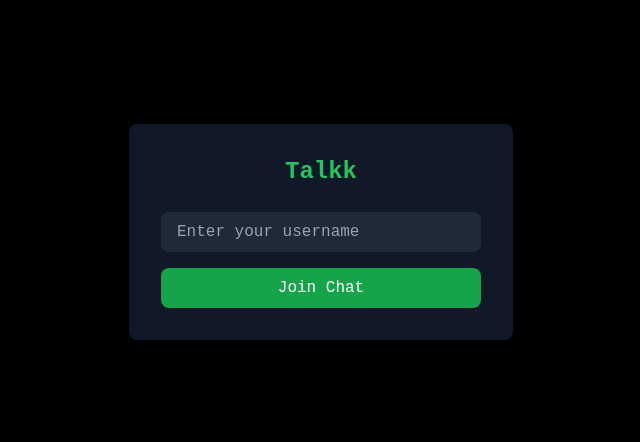
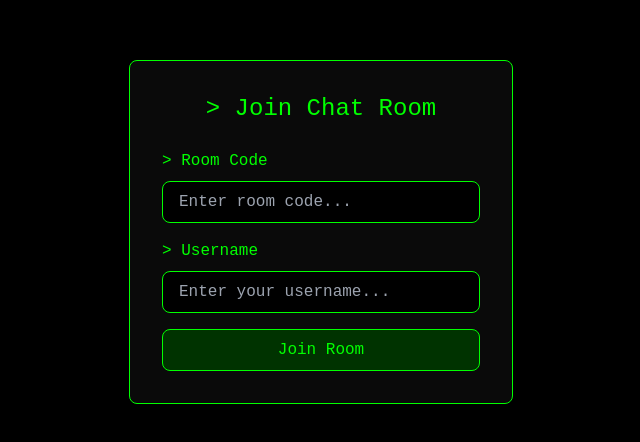
Before and after one commit to ybro2011/Chat, a React (Vite) app in the folder client/: page / in a window 1280 px wide. Shown: the part 168-610 px from the top of the page, without its empty margins (319-959 px from the left). Built offline with nearby package versions, Linux system fonts and the light colour scheme; no server answers.

Commit message:
Add private chat room functionality

```diff
--- a/client/src/App.tsx
+++ b/client/src/App.tsx
@@ -7,10 +7,20 @@ const socket = io(import.meta.env.PROD ? window.location.origin : 'http://localh
 
 function App() {
   const [user, setUser] = useState<string | null>(null);
+  const [room, setRoom] = useState<string | null>(null);
+
+  const handleLogin = (username: string, roomCode: string) => {
+    setUser(username);
+    setRoom(roomCode);
+  };
 
   return (
-    <div className="min-h-screen bg-black text-green-500">
-      {!user ? <Login onLogin={setUser} /> : <Chat user={user} socket={socket} />}
+    <div className="h-screen bg-black">
+      {!user ? (
+        <Login onLogin={handleLogin} />
+      ) : (
+        <Chat user={user} room={room!} socket={socket} />
+      )}
     </div>
   );
 }
--- a/client/src/components/Chat.tsx
+++ b/client/src/components/Chat.tsx
@@ -5,16 +5,19 @@ interface Message {
   user: string;
   text: string;
   time: string;
+  room: string;
 }
 
 interface ChatProps {
   user: string;
+  room: string;
   socket: Socket;
 }
 
-function Chat({ user, socket }: ChatProps) {
+function Chat({ user, room, socket }: ChatProps) {
   const [messages, setMessages] = useState<Message[]>([]);
   const [message, setMessage] = useState('');
+  const [users, setUsers] = useState<string[]>([]);
   const messagesEndRef = useRef<HTMLDivElement>(null);
   const inputRef = useRef<HTMLInputElement>(null);
 
@@ -23,30 +26,37 @@ function Chat({ user, socket }: ChatProps) {
   };
 
   useEffect(() => {
-    socket.emit('join', user);
+    socket.emit('join', { username: user, roomCode: room });
 
     const handleMessage = (msg: Message) => {
-      setMessages(prev => [...prev, {
-        user: msg.user,
-        text: msg.text,
-        time: msg.time
-      }]);
+      if (msg.room === room) {
+        setMessages(prev => [...prev, {
+          user: msg.user,
+          text: msg.text,
+          time: msg.time,
+          room: msg.room
+        }]);
+      }
     };
 
-    const handleUserJoined = (data: { message: string; time: string }) => {
+    const handleUserJoined = (data: { message: string; time: string; users: string[] }) => {
       setMessages(prev => [...prev, {
         user: 'SYSTEM',
         text: data.message,
-        time: data.time
+        time: data.time,
+        room
       }]);
+      setUsers(data.users);
     };
 
-    const handleUserLeft = (data: { message: string; time: string }) => {
+    const handleUserLeft = (data: { message: string; time: string; users: string[] }) => {
       setMessages(prev => [...prev, {
         user: 'SYSTEM',
         text: data.message,
-        time: data.time
+        time: data.time,
+        room
       }]);
+      setUsers(data.users);
     };
 
     socket.on('message', handleMessage);
@@ -58,7 +68,7 @@ function Chat({ user, socket }: ChatProps) {
       socket.off('userJoined', handleUserJoined);
       socket.off('userLeft', handleUserLeft);
     };
-  }, [socket, user]);
+  }, [socket, user, room]);
 
   useEffect(() => {
     scrollToBottom();
@@ -73,7 +83,8 @@ function Chat({ user, socket }: ChatProps) {
     const newMessage: Message = {
       user,
       text: message.trim(),
-      time: new Date().toLocaleTimeString()
+      time: new Date().toLocaleTimeString(),
+      room
     };
 
     try {
@@ -89,6 +100,14 @@ function Chat({ user, socket }: ChatProps) {
 
   return (
     <div className="flex flex-col h-screen bg-black">
+      <div className="p-4 border-b border-[#00ff00] bg-[#0a0a0a]">
+        <div className="text-[#00ff00]">
+          <div className="font-semibold">&gt; Room: {room}</div>
+          <div className="text-sm opacity-75">
+            &gt; Users: {users.join(', ')}
+          </div>
+        </div>
+      </div>
       <div className="flex-1 overflow-y-auto p-4 space-y-4">
         {messages.map((msg, index) => (
           <div
--- a/client/src/components/Login.tsx
+++ b/client/src/components/Login.tsx
@@ -1,39 +1,59 @@
 import { useState } from 'react';
+import { Socket } from 'socket.io-client';
 
 interface LoginProps {
-  onLogin: (username: string) => void;
+  onLogin: (username: string, roomCode: string) => void;
 }
 
 function Login({ onLogin }: LoginProps) {
   const [username, setUsername] = useState('');
+  const [roomCode, setRoomCode] = useState('');
 
   const handleSubmit = (e: React.FormEvent) => {
     e.preventDefault();
-    if (username.trim()) {
-      onLogin(username.trim());
+    if (username.trim() && roomCode.trim()) {
+      onLogin(username.trim(), roomCode.trim());
     }
   };
 
   return (
-    <div className="min-h-screen flex items-center justify-center">
-      <div className="bg-gray-900 p-8 rounded-lg shadow-lg w-96">
-        <h1 className="text-2xl font-bold text-green-500 mb-6 text-center">Talkk</h1>
+    <div className="min-h-screen bg-black flex items-center justify-center">
+      <div className="bg-[#0a0a0a] p-8 rounded-lg border border-[#00ff00] w-96">
+        <h2 className="text-[#00ff00] text-2xl mb-6 text-center">&gt; Join Chat Room</h2>
         <form onSubmit={handleSubmit} className="space-y-4">
           <div>
+            <label htmlFor="roomCode" className="block text-[#00ff00] mb-2">
+              &gt; Room Code
+            </label>
             <input
               type="text"
+              id="roomCode"
+              value={roomCode}
+              onChange={(e) => setRoomCode(e.target.value)}
+              className="w-full bg-black text-[#00ff00] rounded-lg px-4 py-2 focus:outline-none focus:ring-2 focus:ring-[#00ff00] border border-[#00ff00]"
+              placeholder="Enter room code..."
+              required
+            />
+          </div>
+          <div>
+            <label htmlFor="username" className="block text-[#00ff00] mb-2">
+              &gt; Username
+            </label>
+            <input
+              type="text"
+              id="username"
               value={username}
               onChange={(e) => setUsername(e.target.value)}
-              className="w-full bg-gray-800 text-white rounded-lg px-4 py-2 focus:outline-none focus:ring-2 focus:ring-green-500"
-              placeholder="Enter your username"
+              className="w-full bg-black text-[#00ff00] rounded-lg px-4 py-2 focus:outline-none focus:ring-2 focus:ring-[#00ff00] border border-[#00ff00]"
+              placeholder="Enter your username..."
               required
             />
           </div>
           <button
             type="submit"
-            className="w-full bg-green-600 text-white px-6 py-2 rounded-lg hover:bg-green-700 focus:outline-none focus:ring-2 focus:ring-green-500"
+            className="w-full bg-[#003300] text-[#00ff00] px-6 py-2 rounded-lg hover:bg-[#004400] focus:outline-none focus:ring-2 focus:ring-[#00ff00] border border-[#00ff00]"
           >
-            Join Chat
+            Join Room
           </button>
         </form>
       </div>
```
Also changed, not shown: 1 other file (tests, documents, lock files or other folders).
